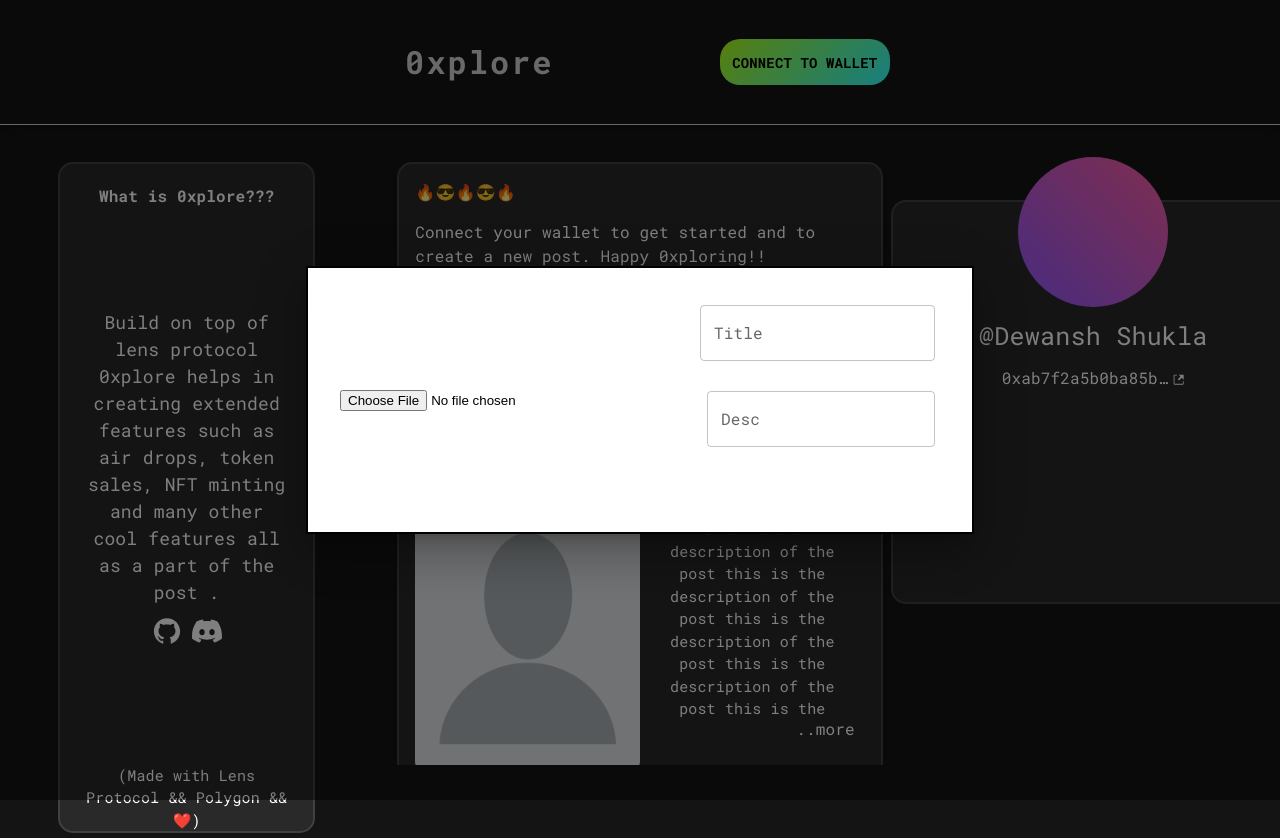
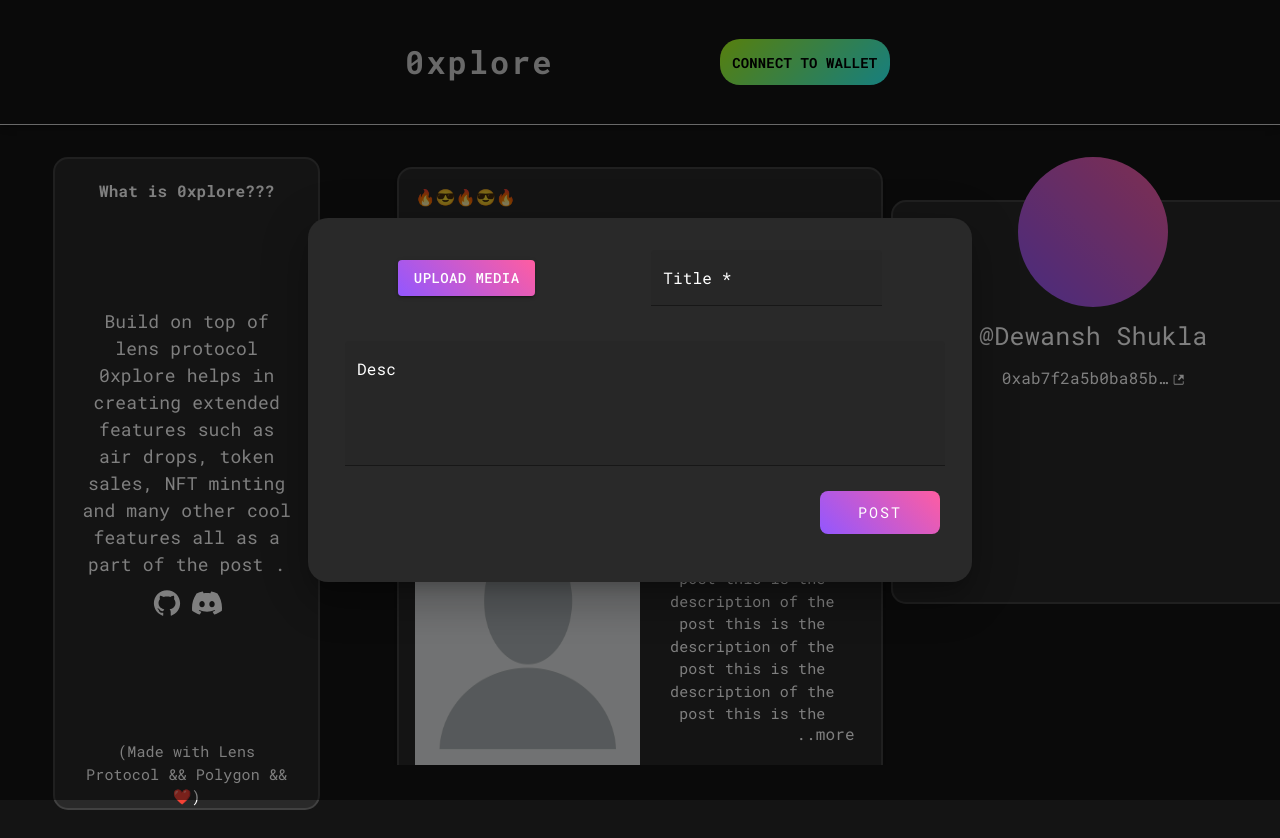
Before and after one commit to rahul0tripathi/0xplore, a React (Create React App) app in the folder packages/ui/: page / in a window 1280 px wide. Both pictures are taken after a click on the button "ADD POST". After the commit the page ends 810 px from the top, so only its background shows below. Built offline with nearby package versions, Linux system fonts and the light colour scheme.

Commit message:
updated post modal

```diff
--- a/packages/ui/src/App.js
+++ b/packages/ui/src/App.js
@@ -52,7 +52,6 @@
             xl={2.5}
             lg={2.5}
             sx={{
-              padding: "5px !important",
               display: {
                 xs: "none",
                 sm: "none",
@@ -88,7 +87,7 @@
             item
             xl={5}
             lg={5}
-            sm={12}
+            sm={10}
             sx={{
               display: "flex",
               justifyContent: "center"
@@ -135,6 +134,7 @@
               username="Dewansh Shukla"
             />
           </Grid>
+
           <Grid
             item
             xl={0.5}
--- a/packages/ui/src/components/CardList.js
+++ b/packages/ui/src/components/CardList.js
@@ -9,10 +9,11 @@
     <Container
       sx={{
         width: "100vw",
-        padding: "5px",
         maxHeight: "80vh",
         borderRadius: "10px",
-        overflowY: "scroll"
+        overflowY: "scroll",
+        padding: "10px",
+        margin: 0
       }}
       className="xyz"
     >
--- a/packages/ui/src/components/Post.js
+++ b/packages/ui/src/components/Post.js
@@ -143,7 +143,8 @@
             )}
           </Box>
         </Box>
-        . {/* actions */}
+        {/* actions */}
+        <Box></Box>
       </Card>
     </>
   );
--- a/packages/ui/src/components/PostModal.js
+++ b/packages/ui/src/components/PostModal.js
@@ -1,7 +1,14 @@
-import { Box, Modal, TextField } from "@mui/material";
+import { Box, Button, Modal, TextField, Typography } from "@mui/material";
 import React, { useState } from "react";
+import { makeStyles } from "@mui/styles";
+const useStyles = makeStyles({
+  label: {
+    color: "white"
+  }
+});
 
 function PostModal({ open, handleClose }) {
+  const classes = useStyles();
   const [postImage, setPostImage] = useState(null);
   const [desc, setDesc] = useState("");
   const [title, setTitle] = useState("");
@@ -19,25 +26,31 @@
           left: "50%",
           transform: "translate(-50%, -50%)",
           width: "600px",
-          backgroundColor: "white",
-          border: "2px solid #000",
+          background: "#292929",
+          borderRadius: "20px",
           boxShadow: 24,
           p: 4,
-          height: "200px"
+          height: "300px"
         }}
       >
-        <Box sx={{ width: "100%", display: "flex", flexDirection: "row" }}>
-          <Box sx={{ width: "50%", height: "100px" }}>
         <Box
           sx={{
-                height: "200px",
+            width: "100%",
+            height: "100%",
             display: "flex",
-                flexDirection: "column",
-                alignItems: "center",
-                justifyContent: "center"
+            flexDirection: "column"
           }}
         >
-              <input
+          <Box
+            sx={{
+              width: "100%",
+              display: "flex",
+              alignItems: "center",
+              justifyContent: "space-around"
+            }}
+          >
+            <label htmlFor="upload-photo" style={{}}>
+              <TextField
                 id="upload-photo"
                 type="file"
                 name="PostImg"
@@ -45,33 +58,80 @@
                   console.log(event.target.file[0]);
                   setPostImage(event.target.file[0]);
                 }}
-                style={{ width: "100%" }}
+                style={{ display: "none" }}
               />
+              <Button
+                color="secondary"
+                variant="contained"
+                component="span"
+                sx={{ background: "linear-gradient(45deg,#9257ff,#ff5da1)" }}
+              >
+                Upload Media
+              </Button>
+            </label>
             {/* To access the image URL.createObjectURL(postImage) */}
-            </Box>
+            <TextField
+              label="Title"
+              required
+              variant="filled"
+              value={title}
+              onChange={event => setTitle(event.target.value)}
+              sx={{ input: { color: "white" } }}
+              InputLabelProps={{
+                className: classes.label
+              }}
+            />
           </Box>
           <Box
             sx={{
-              width: "50%",
+              width: "100%",
               margin: "5px",
-              display: "flex",
-              flexDirection: "column",
-              alignItems: "flex-end"
+              display: "flex"
             }}
           >
             <TextField
-              label="Title"
-              value={title}
-              onChange={event => setTitle(event.target.value)}
-            />
-            <TextField
               label="Desc"
+              id="filled-multiline-static"
               multiline
-              maxRows={2}
+              variant="filled"
+              rows={4}
               value={desc}
               onChange={event => setDesc(event.target.value)}
-              sx={{ height: "50px !important", marginTop: "30px" }}
+              sx={{
+                marginTop: "30px",
+                width: "100%",
+                input: { color: "white" }
+              }}
+              InputLabelProps={{
+                className: classes.label
+              }}
+              inputProps={{
+                className: classes.label
+              }}
             />
+          </Box>
+          <Box
+            sx={{
+              width: "100%",
+              display: "flex",
+              justifyContent: "flex-end",
+              marginTop: "20px"
+            }}
+          >
+            <Button
+              style={{
+                width: "20%",
+                color: "white",
+                background: "linear-gradient(45deg,#9257ff,#ff5da1)",
+                border: 0,
+                borderRadius: "8px",
+                padding: "10px"
+              }}
+            >
+              <Typography sx={{ fontSize: "15px", letterSpacing: "2px" }}>
+                Post
+              </Typography>
+            </Button>
           </Box>
         </Box>
       </Box>
```
Lines whose indentation alone changed are shown as unchanged.
